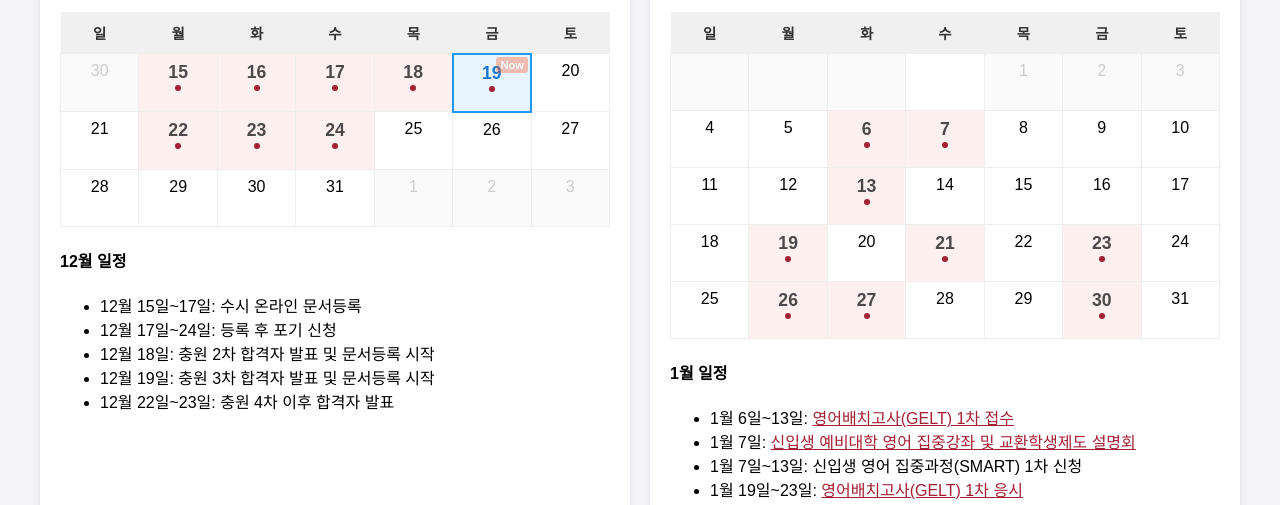
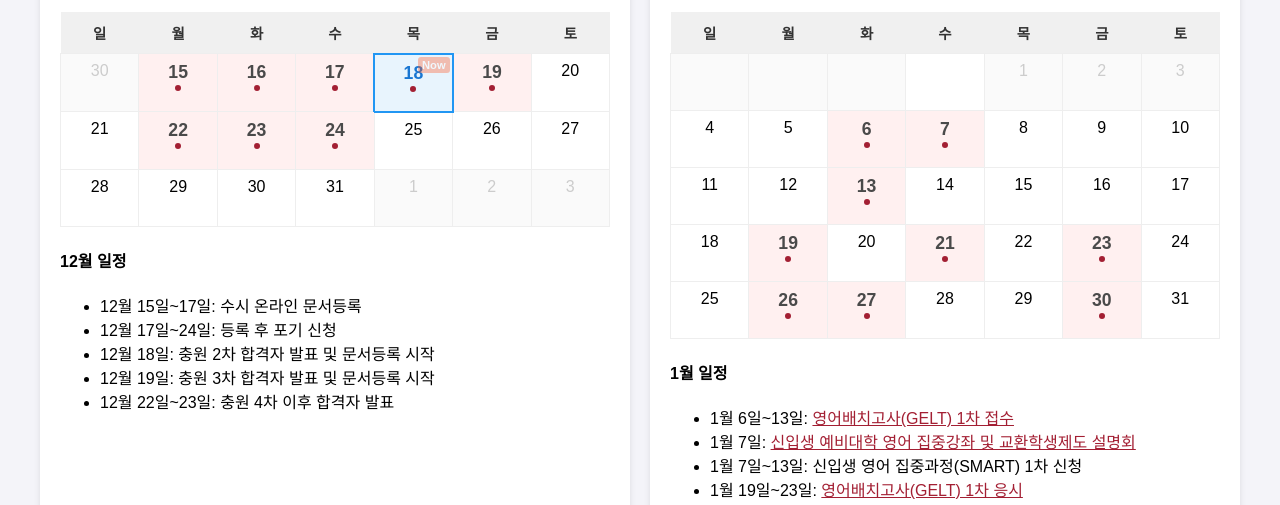
Before and after one commit to jmpark333/sookmyongcal, a plain HTML site: page index.html in a window 1280 px wide. Shown: the part 278-783 px from the top of the page. Drawn offline with Linux system fonts and the light colour scheme.

Commit message:
오늘 날짜 자동 하이라이트 기능 개선
- 하드코딩된 날짜 제거 및 JavaScript 자동 감지 방식으로 변경
- 매일 오늘 날짜에 자동으로 파란색 테두리와 음영 적용
- 달력 월별로 오늘 날짜를 동적으로 찾아 Now 표시 추가
- 날짜가 변경되어도 항상 현재 날짜가 하이라이트되도록 수정

```diff
--- a/index.html
+++ b/index.html
@@ -297,7 +297,7 @@
                         <td class="event-day"><a href="#event-12-2" class="day-number">16</a><span class="event-marker"></span></td>
                         <td class="event-day"><a href="#event-12-3" class="day-number">17</a><span class="event-marker"></span></td>
                         <td class="event-day"><a href="#event-12-4" class="day-number">18</a><span class="event-marker"></span></td>
-                        <td class="event-day today"><a href="#event-12-5" class="day-number">19</a><span class="event-marker"></span><span class="now-indicator">Now</span></td>
+                        <td class="event-day"><a href="#event-12-5" class="day-number">19</a><span class="event-marker"></span></td>
                         <td>20</td>
                     </tr>
                     <tr>
@@ -813,6 +813,36 @@
             const todayMonth = today.getMonth() + 1;
             const todayYear = today.getFullYear();
 
+            // 모든 날짜 셀에서 오늘 날짜 찾아서 하이라이트
+            function highlightTodayDate() {
+                // 모든 날짜 셀 찾기
+                const allDayCells = document.querySelectorAll('td');
+                allDayCells.forEach(cell => {
+                    const dayNumber = cell.querySelector('.day-number');
+                    if (dayNumber) {
+                        const cellDate = parseInt(dayNumber.textContent);
+
+                        // 달력의 월 확인 (월 헤더에서 찾기)
+                        const calendar = cell.closest('.calendar');
+                        const monthHeader = calendar.querySelector('.month-header').textContent;
+                        const calendarMonth = parseInt(monthHeader.match(/(\d+)월/)[1]);
+
+                        // 오늘 날짜와 일치하면 하이라이트 적용
+                        if (calendarMonth === todayMonth && cellDate === todayDate) {
+                            cell.classList.add('today');
+
+                            // Now 표시가 없으면 추가
+                            if (!cell.querySelector('.now-indicator')) {
+                                const nowSpan = document.createElement('span');
+                                nowSpan.className = 'now-indicator';
+                                nowSpan.textContent = 'Now';
+                                cell.appendChild(nowSpan);
+                            }
+                        }
+                    }
+                });
+            }
+
             // 날짜 범위 확인 함수
             function isDateInRange(dateText, startDay, endDay, month) {
                 if (month !== todayMonth) return false;
@@ -895,8 +925,9 @@
                 });
             }
 
+            highlightTodayDate();
             addNowToMonthlyEvents();
-            // 각주를 모두 제거했으므로 참조 링크 변환 기능 비활성화
+             // 각주를 모두 제거했으므로 참조 링크 변환 기능 비활성화
 
             // 날짜 링크 클릭 시 팝업 표시 기능 추가
             const dayLinks = document.querySelectorAll('.day-number');
```
